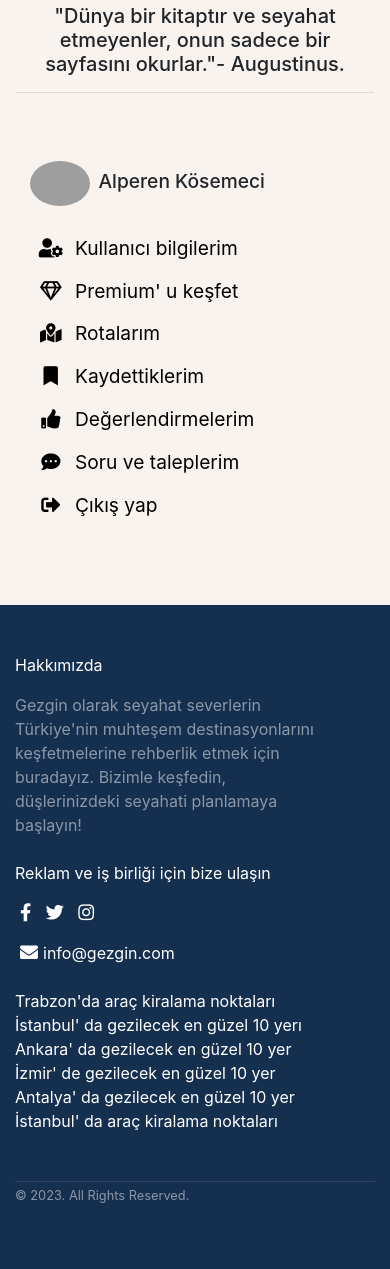
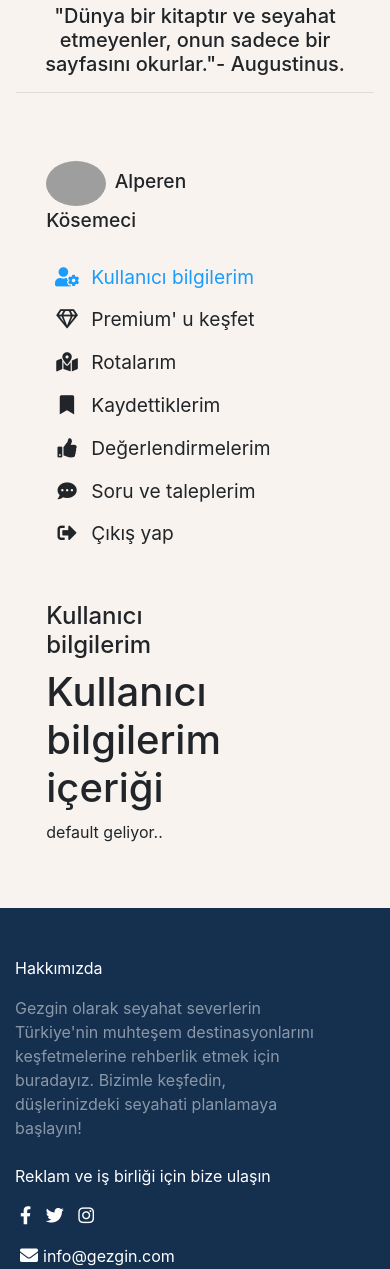
Before and after one commit to YM-Gezgin/gezgin, a PHP site: page /profilim.html in a window 390 px wide. Shown: the part 170-1439 px from the top of the page. Run offline with PHP 8.4, Linux system fonts and the light colour scheme; some libraries are stand-ins or nearby versions; grey boxes are pictures that could not be loaded.

Commit message:
profilim responsive hale getirildi

```diff
--- a/css/styles.css
+++ b/css/styles.css
@@ -247,6 +247,7 @@ body {
       }
       .fa-ul a{
         color: black;
+        cursor: pointer;
     }
       .fa-ul a:hover {
         text-decoration: none;
--- a/css/styles_premium.css
+++ b/css/styles_premium.css
@@ -1,4 +1,5 @@
 @import url('https://fonts.googleapis.com/css2?family=Poppins:wght@300;400;500;600;700;800;900&display=swap');
+
 .card-container,
 .circle {
     max-width: 100%;
@@ -12,13 +13,17 @@
     /*background: linear-gradient(45deg, #c3dcf0, #F8F3EE);*/
     background-attachment: fixed;
 }
+
 body {
 
-    background-color: #F8F3EE; /* Renk: RGB(0, 128, 255) Şeffaflık: 0.5 */
-    box-shadow: 0px 0px 10px 5px rgba(0, 0, 0, 0.5); /* Gölgelendirme: RGB(0, 0, 0) Şeffaflık: 0.5 */
+    background-color: #F8F3EE;
+    /* Renk: RGB(0, 128, 255) Şeffaflık: 0.5 */
+    box-shadow: 0px 0px 10px 5px rgba(0, 0, 0, 0.5);
+    /* Gölgelendirme: RGB(0, 0, 0) Şeffaflık: 0.5 */
     margin: 0;
 
 }
+
 .navbar-toggler {
     border: none;
     outline: none;
@@ -29,16 +34,18 @@ body {
 }
 
 .navbar {
-    background-color: #F8F3EE !important; /* Renk: RGB(0, 128, 255) Şeffaflık: 0.5 */
+    background-color: #F8F3EE !important;
+    /* Renk: RGB(0, 128, 255) Şeffaflık: 0.5 */
     border: none;
 }
 
-.nav-container{
+.nav-container {
     display: flex;
     flex-direction: column;
     margin-right: 25%;
     margin-left: 10%;
 }
+
 @media (max-width: 768px) {
     .nav-container {
         display: flex;
@@ -47,12 +54,15 @@ body {
         margin-left: 0;
     }
 }
+
 .navbar-brand {
-    color: #1B9CFC !important; /* Başlık rengi */
+    color: #1B9CFC !important;
+    /* Başlık rengi */
     font-size: 80px;
     border: none;
     display: inline-block;
 }
+
 .custom-link {
     color: black !important;
     text-decoration: underline;
@@ -63,7 +73,8 @@ body {
 
 
 .navbar-nav .nav-link {
-    color: black !important; /* Menü öğesi rengi */
+    color: black !important;
+    /* Menü öğesi rengi */
     margin-right: 20px;
     text-decoration: none;
 }
@@ -80,27 +91,36 @@ body {
     display: flex;
     align-items: center;
     margin-right: 10px;
-    background-color: #1B9CFC; /* Arka plan rengi */
-    padding: 5px 10px; /* Arka plan alanı boyutlandırma */
-    border-radius: 10px; /* Kenar yumuşatma */
-    color: white !important; /* Yazı rengi */
-    text-decoration: none; /* Link altı çizgisi */
+    background-color: #1B9CFC;
+    /* Arka plan rengi */
+    padding: 5px 10px;
+    /* Arka plan alanı boyutlandırma */
+    border-radius: 10px;
+    /* Kenar yumuşatma */
+    color: white !important;
+    /* Yazı rengi */
+    text-decoration: none;
+    /* Link altı çizgisi */
 
 }
+
 .nav-item.giris-yap .nav-link i {
-    margin-right: 8px; /* İkon ile metin arasına boşluk ekleyin */
+    margin-right: 8px;
+    /* İkon ile metin arasına boşluk ekleyin */
 }
 
 
 .jumbotron-container {
     width: 100%;
     height: 100%;
-    margin-top: 0; /* İhtiyaca göre değiştirilebilir */
+    margin-top: 0;
+    /* İhtiyaca göre değiştirilebilir */
     margin-bottom: 0;
     padding-top: 0;
     padding-bottom: 0;
 
 }
+
 .jumbotron {
     margin-top: 0;
     margin-bottom: 0;
@@ -119,6 +139,7 @@ body {
     flex-wrap: wrap;
     margin: 0 auto;
 }
+
 .card-container .card {
     position: relative;
     width: 300px;
@@ -130,11 +151,13 @@ body {
     box-shadow: 0 15px 25px rgba(0, 0, 0, 0.2);
     transition: 0.5s;
 }
+
 .card-container:hover .card {
     filter: blur(20px);
     transform: scale(0.9);
     opacity: 0.5;
 }
+
 .card-container .card:hover {
     filter: blur(0px);
     transform: scale(1.1);
@@ -214,9 +237,9 @@ body {
 
 
 
-.footer{
+.footer {
     background: #152F4F;
-    color:white;
+    color: white;
 
     .links ul {
         list-style-type: none;
@@ -264,5 +287,57 @@ body {
     }
 
 
-    .copyright p{border-top:1px solid rgba(255,255,255,.1);}
+    .copyright p {
+        border-top: 1px solid rgba(255, 255, 255, .1);
     }
+}
+
+/* Normal stil kuralları */
+
+@media screen and (max-width: 1058px) {
+    .col-md-9 {
+        /* col-md-9'un yerine col-md-10'u kullan */
+        flex: 0 0 83.3333333333%;
+        max-width: 83.3333333333%;
+    }
+
+}
+@media screen and (min-width: 760px){
+    .mt-4{
+        margin-top: 0 !important;
+    }
+}
+@media screen and (max-width: 1080px) {
+    .col-md-9 {
+        /* col-md-9'un yerine col-md-11'u kullan */
+        flex: 0 0 91.6666666667%;
+        max-width: 91.6666666667%;
+    }
+
+}
+@media screen and (max-width: 915px) {
+
+    .col-md-4 {
+        flex: 0 0 39%;
+        max-width: 39%;
+    }
+    .col-md-8 {
+        flex: 0 0 61%;
+        max-width: 61%;
+    }
+
+
+
+}
+@media screen and (max-width: 760px) {
+
+    .col-md-4 {
+        flex: 0 0 80%;
+        max-width: 80%;
+    }
+    .col-md-8 {
+        flex: 0 0 71%;
+        max-width: 71%;
+    }
+
+}
--- a/js/scr_profilim.js
+++ b/js/scr_profilim.js
@@ -1,5 +1,5 @@
 function setActiveLink(element) {
-    // Tıklandığında diğer linklerden 'active' sınıfını kaldır
+
     var links = document.querySelectorAll('.fa-ul a');
     links.forEach(function(link) {
       link.classList.remove('active');
@@ -13,15 +13,33 @@ function setActiveLink(element) {
     links.forEach(function(link) {
       link.style.display='none';
     });
+
     document.getElementById(faLiCoText).style.display='inline';
+
+    var screenWidth = window.innerWidth || document.documentElement.clientWidth || document.body.clientWidth;
+    console.log(screenWidth);
+    var div = document.getElementById('p_title');
+    div.classList.remove('mt-4');
+    if(screenWidth <= 760){
+      div.classList.add('mt-4');
+      document.getElementById('p_div').scrollIntoView({ behavior: 'smooth' });
+
+    }
+    else{
+      window.scrollTo({
+        top: 30,
+        behavior: 'smooth'
+    });
+    }
+
 
   }
 
   function showDescription(type) {
+
     var aylikForm = document.getElementById('aylik-form');
     var yillikForm = document.getElementById('yillik-form')
 
-    // Farklı açıklamaları göster
     if (type === 'aylik') {
         aylikForm.style.display = 'block';
         yillikForm.style.display = 'none';
@@ -31,6 +49,6 @@ function setActiveLink(element) {
         aylikForm.style.display = 'none';
 
     }
-    // Açıklama satırına kaydır
+
     document.getElementById('form-container').scrollIntoView({ behavior: 'smooth' });
 }
--- a/profilim.html
+++ b/profilim.html
@@ -53,45 +53,45 @@
 
   <section class="section_container mt-5">
     <div class="row mx-auto col-md-9">
-      <div class="col-md-3">
+      <div class="col-md-4">
         <div style="padding-bottom: 20px;">
           <img src="https://www.dekoros.com/wp-content/uploads/2023/05/YH-00850.jpg" class="yuvarlak-imge" width="60">
           <span style="font-size: larger;font-weight: 500; padding-left: 4px;">Alperen Kösemeci</span>
         </div>
         <!--veri tabanından çekilecek isim ve profilim yazısı-->
         <ul class="fa-ul">
-          <li style="padding-top: 8px;"><a href="#" onclick="setActiveLink(this)">
+          <li style="padding-top: 8px;"><a onclick="setActiveLink(this)" class="active">
               <span class="fa-li"><i class="fas fa-user-cog"></i></span>
               <span class="fa-li-co">Kullanıcı bilgilerim</span></a> </li>
 
-          <li><a href="#" onclick="setActiveLink(this)">
+          <li><a  onclick="setActiveLink(this)">
               <span class="fa-li"><i class="far fa-gem"></i></span>
               <span class="fa-li-co">Premium' u keşfet</span></a></li>
 
-          <li><a href="#" onclick="setActiveLink(this)">
+          <li><a  onclick="setActiveLink(this)">
               <span class="fa-li"><i class="fas fa-map-marked-alt"></i></span>
               <span class="fa-li-co" name="rota"> Rotalarım</span></a></li>
 
-          <li><a href="#" onclick="setActiveLink(this)">
+          <li><a  onclick="setActiveLink(this)">
               <span class="fa-li"><i class="fas fa-bookmark"></i></span>
               <span class="fa-li-co">Kaydettiklerim</span></a></li>
 
-          <li><a href="#" onclick="setActiveLink(this)">
+          <li><a  onclick="setActiveLink(this)">
               <span class="fa-li"><i class="fas fa-thumbs-up"></i></span>
               <span class="fa-li-co">Değerlendirmelerim</span></a></li>
 
-          <li><a href="#" onclick="setActiveLink(this)">
+          <li><a  onclick="setActiveLink(this)">
               <span class="fa-li"><i class="fas fa-comment-dots"></i></span>
               <span class="fa-li-co">Soru ve taleplerim</span></a></li>
 
-          <li><a href="#" onclick="setActiveLink(this)">
+          <li><a  onclick="setActiveLink(this)">
               <span class="fa-li"><i class="fas fa-sign-out-alt"></i></span>
               <span class="fa-li-co">Çıkış yap</span></a></li>
         </ul>
 
       </div>
-      <div class="col-md-9">
-        <h4 id="p_title"></h4>
+      <div class="col-md-8 mt-4" id="p_div">
+        <h4 id="p_title">Kullanıcı bilgilerim</h4>
         <div class="p_content" id="Premium' u keşfet" style="display: none;">
           <div class="card-container">
             <div class="card">
@@ -130,10 +130,11 @@
 
         </div>
 
-        <div class="p_content" id="Kullanıcı bilgilerim" style="display: none;">
+        <div class="p_content" id="Kullanıcı bilgilerim" style="display: inline;">
 
           <!--BURASI DOLDURULUCAK-->
           <H1>Kullanıcı bilgilerim içeriği</H1>
+          <p>default geliyor..</p>
           <!--Fotoğraf değişikliği şifre e posta değişikliği vb.-->
 
         </div>
```
Lines whose indentation alone changed are shown as unchanged.
